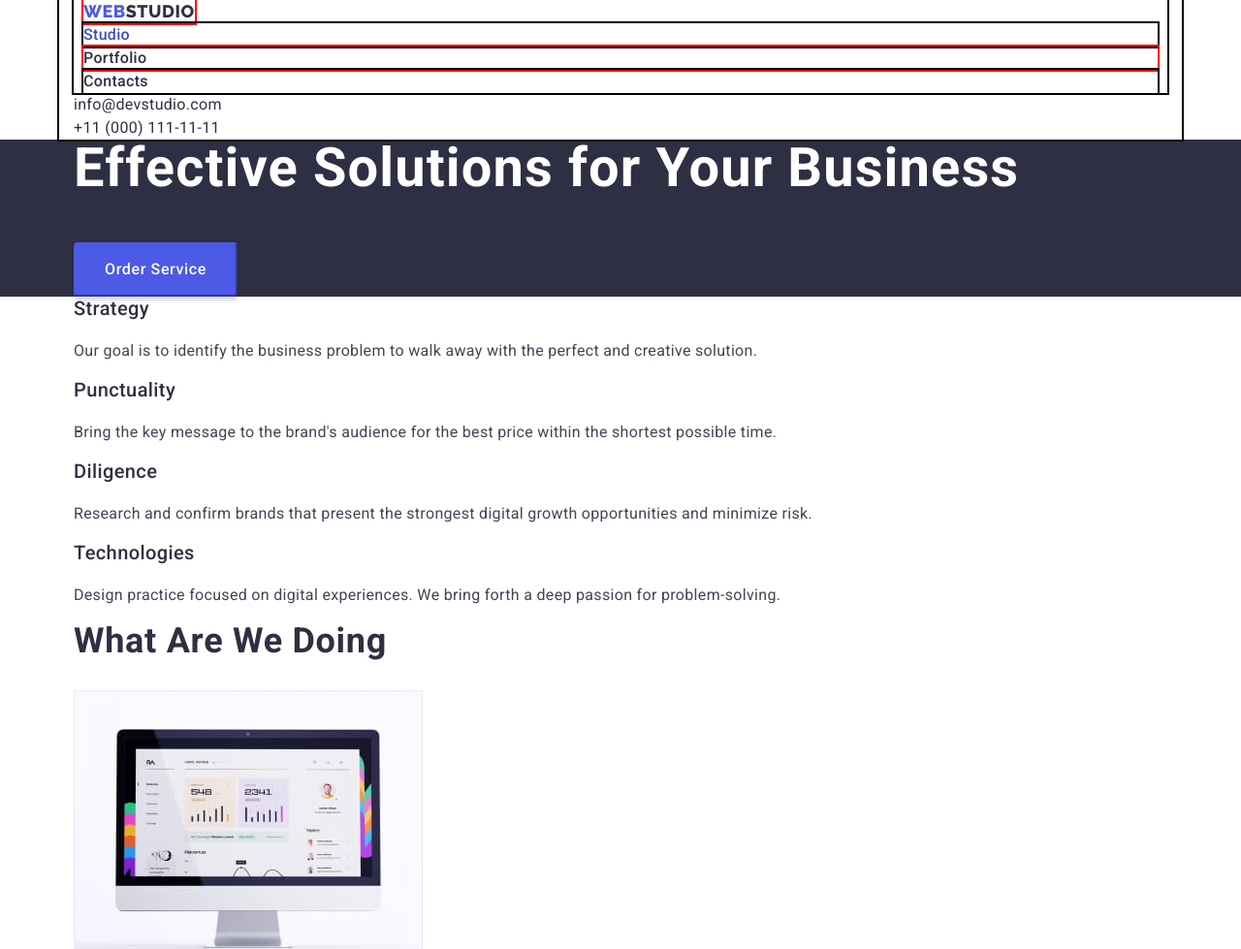
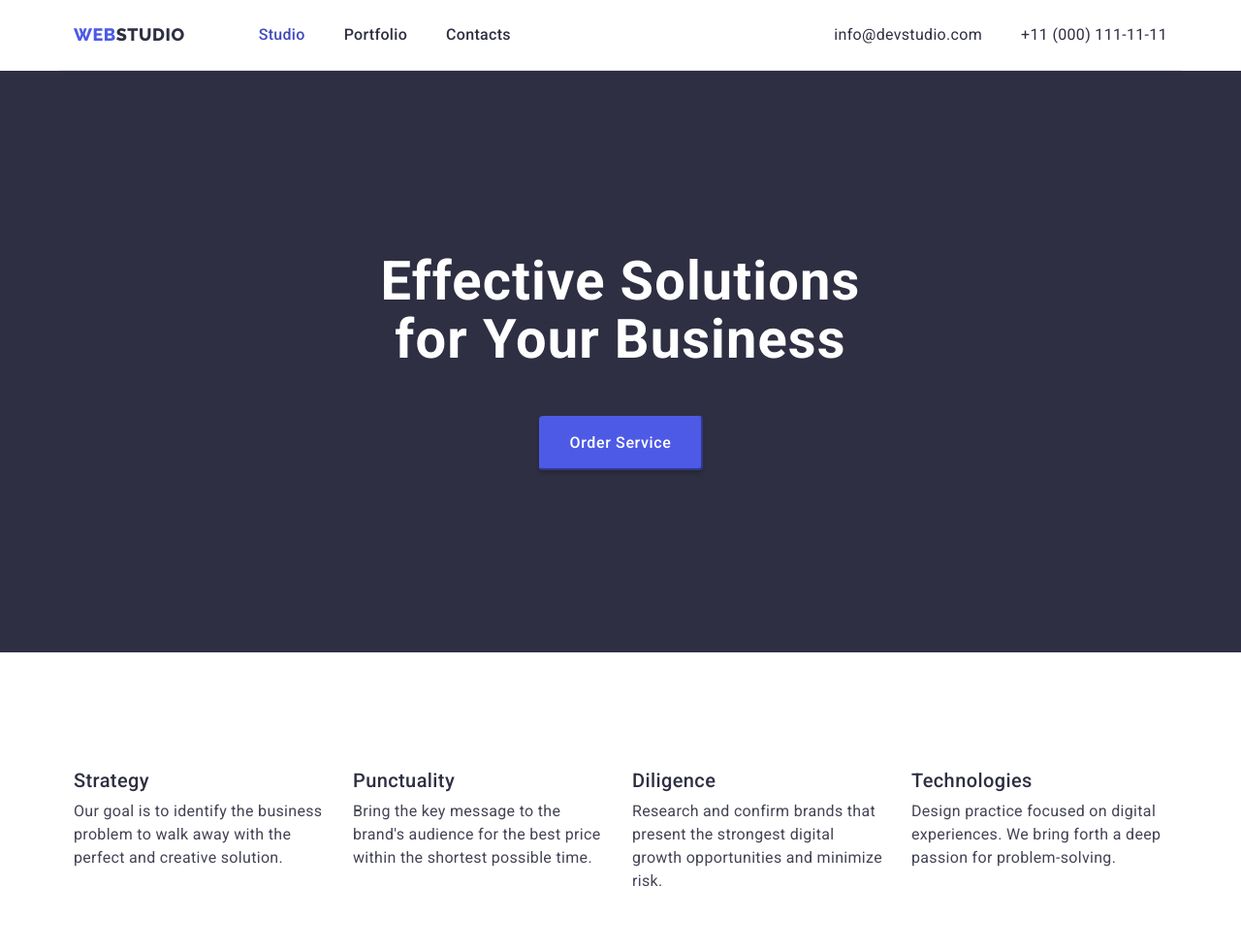
Before and after one commit to PavelPereverzev1/goit-markup-hw-03, a plain HTML site: page index.html in a window 1280 px wide. Shown: the top 979 px of the page at 97% size. Drawn offline with nearby package versions, Linux system fonts and the light colour scheme.

Commit message:
section css

```diff
--- a/css/styles.css
+++ b/css/styles.css
@@ -9,19 +9,23 @@
   --cloud: #f4f4fd;
   --navy-blue-modal: rgba(46, 47, 66, 0.4);
   --grey: rgba(46, 47, 66, 0.7);
+  --clr-white: #ffffff;
+  --inner-width: 1128px;
 }
 
 body {
+  margin: 0;
   color: var(--primary-color);
-  background-color: #fff;
+  background-color: var(--clr-white);
   font-family: 'Roboto', sans-serif;
 }
 
 /* сброс стилей */
-ul {
+ul,
+ol {
   list-style-type: none;
   margin: 0;
-  padding-left: 0;
+  padding: 0;
 }
 
 h1,
@@ -29,6 +33,7 @@ h2,
 h3,
 p {
   margin-top: 0;
+  margin-bottom: 0;
 }
 
 .link {
@@ -36,8 +41,23 @@ p {
   color: inherit;
 }
 
+img {
+  display: block;
+  max-width: 100%;
+  height: auto;
+}
+
 .visually-hidden {
-  display: none;
+  position: absolute;
+  width: 1px;
+  height: 1px;
+  margin: -1px;
+  border: 0;
+  padding: 0;
+  white-space: nowrap;
+  clip-path: inset(100%);
+  clip: rect(0 0 0 0);
+  overflow: hidden;
 }
 
 .container {
@@ -54,14 +74,20 @@ p {
   outline: 2px solid red;
 }
 
-/* header */
+/* HEADER */
+
+.main-header > .container {
+  display: flex;
+  border-bottom: 1px solid var(--cornflower);
+}
 
 .main-nav {
-  padding: 0 10px;
+  display: flex;
 }
 
 .logo-link {
   display: inline-block;
+  padding: 24px 0;
   font-family: 'Raleway', sans-serif;
   font-weight: 800;
   font-size: 18px;
@@ -72,12 +98,22 @@ p {
 }
 
 .second-part-logo {
-  display: inherit;
   color: var(--secondary-color);
+}
+
+.menu {
+  display: flex;
+  margin-left: 76px;
+}
+
+.menu-item:not(:first-child),
+.contacts-item:not(:first-child) {
+  margin-left: 40px;
 }
 
 .menu-link {
   display: inline-block;
+  padding: 24px 0;
   font-weight: 500;
   font-size: 16px;
   line-height: 1.5;
@@ -89,7 +125,22 @@ p {
   color: var(--accent-color);
 }
 
+.menu-link:hover,
+.menu-link:focus {
+  color: var(--accent-color);
+}
+
+address {
+  margin-left: auto;
+}
+
+.contacts-list {
+  display: flex;
+}
+
 .contact-link {
+  display: inline-block;
+  padding: 24px 0;
   font-weight: 400;
   font-style: normal;
   font-size: 16px;
@@ -99,48 +150,21 @@ p {
   min-height: 24px;
 }
 
-.menu-link:hover,
-.menu-link:focus {
-  color: var(--accent-color);
-}
-
 .contact-link:hover,
 .contact-link:focus {
   color: var(--accent-color);
 }
 
-/* index main */
+/* INDEX MAIN */
 
-.hero {
-  background-color: var(--secondary-color);
-}
-
-.hero-title {
+.title {
   font-weight: 700;
-  font-size: 56px;
-  line-height: 1.07;
+  font-size: 36px;
+  line-height: 1.11;
   letter-spacing: 0.02em;
-  color: #ffffff;
-}
-
-.order-btn {
-  font-weight: 500;
-  font-size: 16px;
-  line-height: 1.5;
-  letter-spacing: 0.04em;
-  color: #ffffff;
-  width: 169px;
-  height: 56px;
-  background-color: var(--iris);
-  box-shadow: 0px 4px 4px rgba(0, 0, 0, 0.15);
-  border-radius: 4px;
-  border-color: var(--iris);
-  cursor: pointer;
-}
-
-.order-btn:hover,
-.order-btn:focus {
-  background-color: var(--accent-color);
+  text-transform: capitalize;
+  color: var(--secondary-color);
+  margin-bottom: 72px;
 }
 
 .subtitle {
@@ -149,6 +173,7 @@ p {
   line-height: 1.2;
   letter-spacing: 0.02em;
   color: var(--secondary-color);
+  margin-bottom: 8px;
 }
 
 .text {
@@ -157,23 +182,105 @@ p {
   letter-spacing: 0.02em;
 }
 
-.title {
+/* HERO */
+
+.hero {
+  padding-top: 188px;
+  padding-bottom: 188px;
+  background-color: var(--secondary-color);
+  text-align: center;
+}
+
+.hero-title {
+  max-width: 496px;
+  margin: 0 auto 48px;
   font-weight: 700;
-  font-size: 36px;
-  line-height: 1.11;
+  font-size: 56px;
+  line-height: 1.07;
   letter-spacing: 0.02em;
-  text-transform: capitalize;
-  color: var(--secondary-color);
+  color: var(--clr-white);
 }
+
+.hero > .container {
+  margin: 0 auto;
+}
+
+.order-btn {
+  font-weight: 500;
+  font-size: 16px;
+  line-height: 1.5;
+  letter-spacing: 0.04em;
+  color: var(--clr-white);
+  width: 169px;
+  height: 56px;
+  background-color: var(--iris);
+  box-shadow: 0px 4px 4px rgba(0, 0, 0, 0.15);
+  border-radius: 4px;
+  border-color: var(--iris);
+  cursor: pointer;
+  text-align: center;
+}
+
+.order-btn:hover,
+.order-btn:focus {
+  background-color: var(--accent-color);
+}
+
+/* ADVENTAGES */
+
+.advantages {
+  padding: 120px 0;
+}
+
+.advantages-list {
+  display: flex;
+  justify-content: space-between;
+}
+
+.advantages-list-item {
+  flex-basis: calc((var(--inner-width) - (24px * 3)) / 4);
+}
+
+/* What are we doing */
+
+.dev-types {
+  padding-bottom: 120px;
+}
+
+.dev-types .title {
+  text-align: center;
+}
+
+.dev-types-list {
+  display: flex;
+  justify-content: space-between;
+}
+
+/* Our Team */
 
 .team {
   background-color: var(--cloud);
+  padding: 120px 0;
+}
+
+.team .title {
+  text-align: center;
+}
+
+.team-list {
+  display: flex;
+  justify-content: space-between;
 }
 
 .team-list-item {
   background-color: #fff;
+  flex-basis: calc((var(--inner-width) - (24px * 3)) / 4);
 }
 
+.card-content {
+  padding: 32px 16px;
+  text-align: center;
+}
 /* FOOTER */
 
 .main-footer {
--- a/index.html
+++ b/index.html
@@ -12,40 +12,44 @@
       rel="stylesheet"
     />
     <link
+      href=" https://cdn.jsdelivr.net/npm/modern-normalize@1.1.0/modern-normalize.min.css "
       rel="stylesheet"
-      href="https://cdnjs.cloudflare.com/ajax/libs/modern-normalize/1.1.0/modern-normalize.min.css"
     />
+
     <link rel="stylesheet" href="./css/styles.css" />
 
     <title>Web Studio</title>
   </head>
   <body>
     <header class="main-header">
-      <div class="container outline">
-        <nav class="main-nav outline">
-          <a class="link logo-link outline-red" href="./index.html">
-            Web<span class="second-part-logo">Studio</span>
+      <div class="container">
+        <nav class="main-nav">
+          <a class="link logo-link" href="./index.html"
+            >Web<span class="second-part-logo">Studio</span>
           </a>
+
           <ul class="menu">
-            <li class="menu-item outline">
+            <li class="menu-item">
               <a class="link menu-link current" href="./index.html">Studio</a>
             </li>
-            <li class="menu-item outline-red">
+
+            <li class="menu-item">
               <a class="link menu-link" href="./portfolio.html">Portfolio</a>
             </li>
-            <li class="menu-item outline">
+
+            <li class="menu-item">
               <a class="link menu-link" href="">Contacts</a>
             </li>
           </ul>
         </nav>
         <address>
           <ul class="contacts-list">
-            <li class="contacts-list-item">
+            <li class="contacts-item">
               <a class="link contact-link" href="mailto:info@devstudio.com"
                 >info@devstudio.com</a
               >
             </li>
-            <li class="contacts-list-item">
+            <li class="contacts-item">
               <a class="link contact-link" href="tel:+110001111111"
                 >+11 (000) 111-11-11</a
               >
@@ -63,32 +67,34 @@
         </div>
       </section>
       <!-- Adventages -->
-      <section class="adventeges">
+      <section class="advantages">
+        <h2 class="visually-hidden">Adventages</h2>
         <div class="container">
-          <h2 class="visually-hidden">Adventages</h2>
-          <ul class="adventages-list">
-            <li class="adventages-list-item">
+          <ul class="advantages-list">
+            <li class="advantages-list-item">
               <h3 class="subtitle">Strategy</h3>
               <p class="text">
                 Our goal is to identify the business problem to walk away with
                 the perfect and creative solution.
               </p>
             </li>
-            <li class="adventages-list-item">
+
+            <li class="advantages-list-item">
               <h3 class="subtitle">Punctuality</h3>
               <p class="text">
                 Bring the key message to the brand's audience for the best price
                 within the shortest possible time.
               </p>
             </li>
-            <li class="adventages-list-item">
+            <li class="advantages-list-item">
               <h3 class="subtitle">Diligence</h3>
               <p class="text">
                 Research and confirm brands that present the strongest digital
                 growth opportunities and minimize risk.
               </p>
             </li>
-            <li class="adventages-list-item">
+
+            <li class="advantages-list-item">
               <h3 class="subtitle">Technologies</h3>
               <p class="text">
                 Design practice focused on digital experiences. We bring forth a
@@ -142,9 +148,12 @@
                 width="264"
                 height="260"
               />
+              <div class="card-content">
                 <h3 class="subtitle">Mark Guerrero</h3>
                 <p class="text">Product Designer</p>
+              </div>
             </li>
+
             <li class="team-list-item">
               <img
                 src="./images/index-img/tom-ford.jpg"
@@ -152,9 +161,12 @@
                 width="264"
                 height="260"
               />
+              <div class="card-content">
                 <h3 class="subtitle">Tom Ford</h3>
                 <p class="text">Frontend Developer</p>
+              </div>
             </li>
+
             <li class="team-list-item">
               <img
                 src="./images/index-img/camila-garcia.jpg"
@@ -162,9 +174,12 @@
                 width="264"
                 height="260"
               />
+              <div class="card-content">
                 <h3 class="subtitle">Camila Garcia</h3>
                 <p class="text">Marketing</p>
+              </div>
             </li>
+
             <li class="team-list-item">
               <img
                 src="./images/index-img/daniel-wilson.jpg"
@@ -172,8 +187,10 @@
                 width="264"
                 height="260"
               />
+              <div class="card-content">
                 <h3 class="subtitle">Daniel Wilson</h3>
                 <p class="text">UI Designer</p>
+              </div>
             </li>
           </ul>
         </div>
```
Also changed, not shown: portfolio.html (+24 -11 lines). Lines whose indentation alone changed are shown as unchanged.
